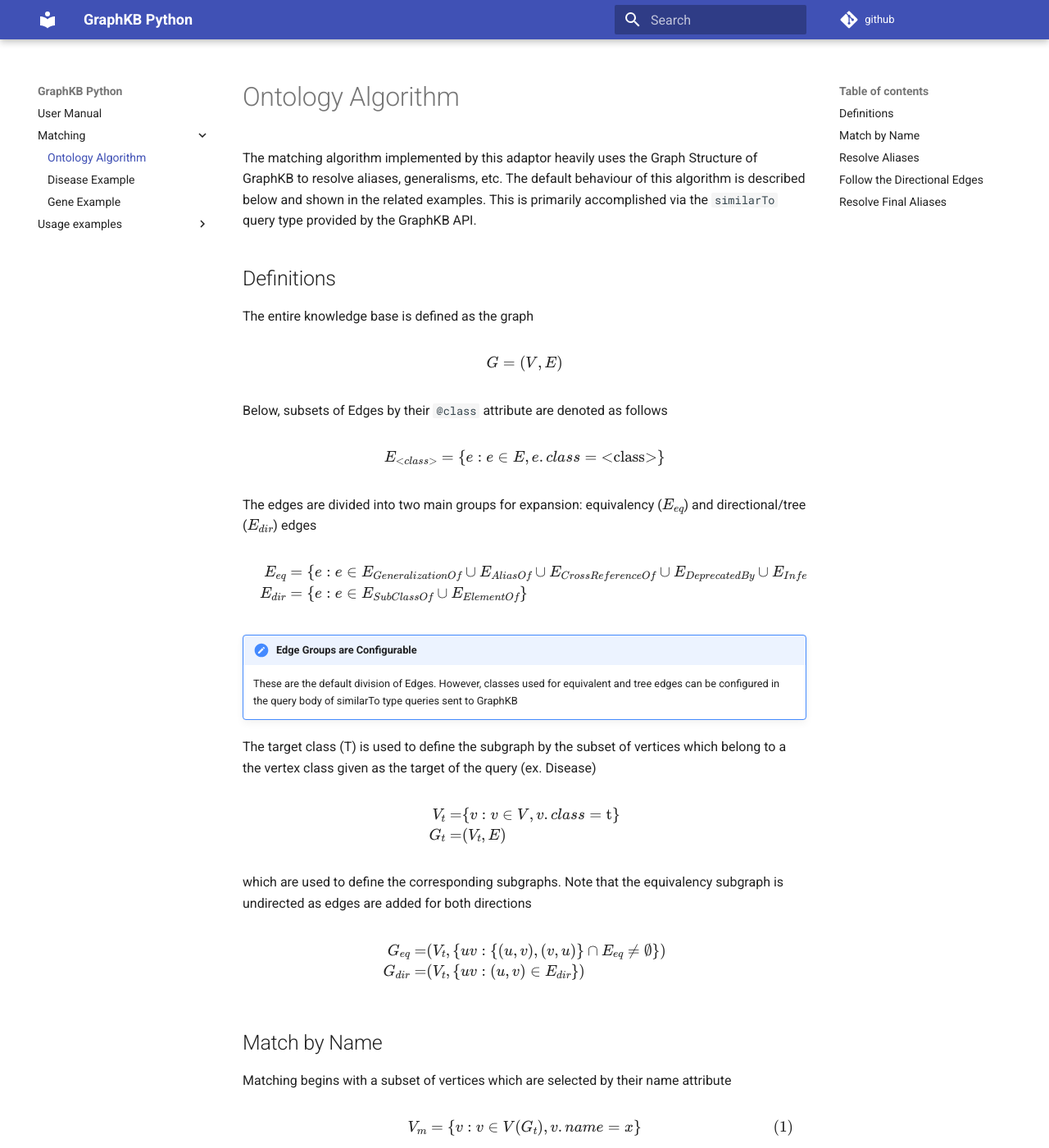
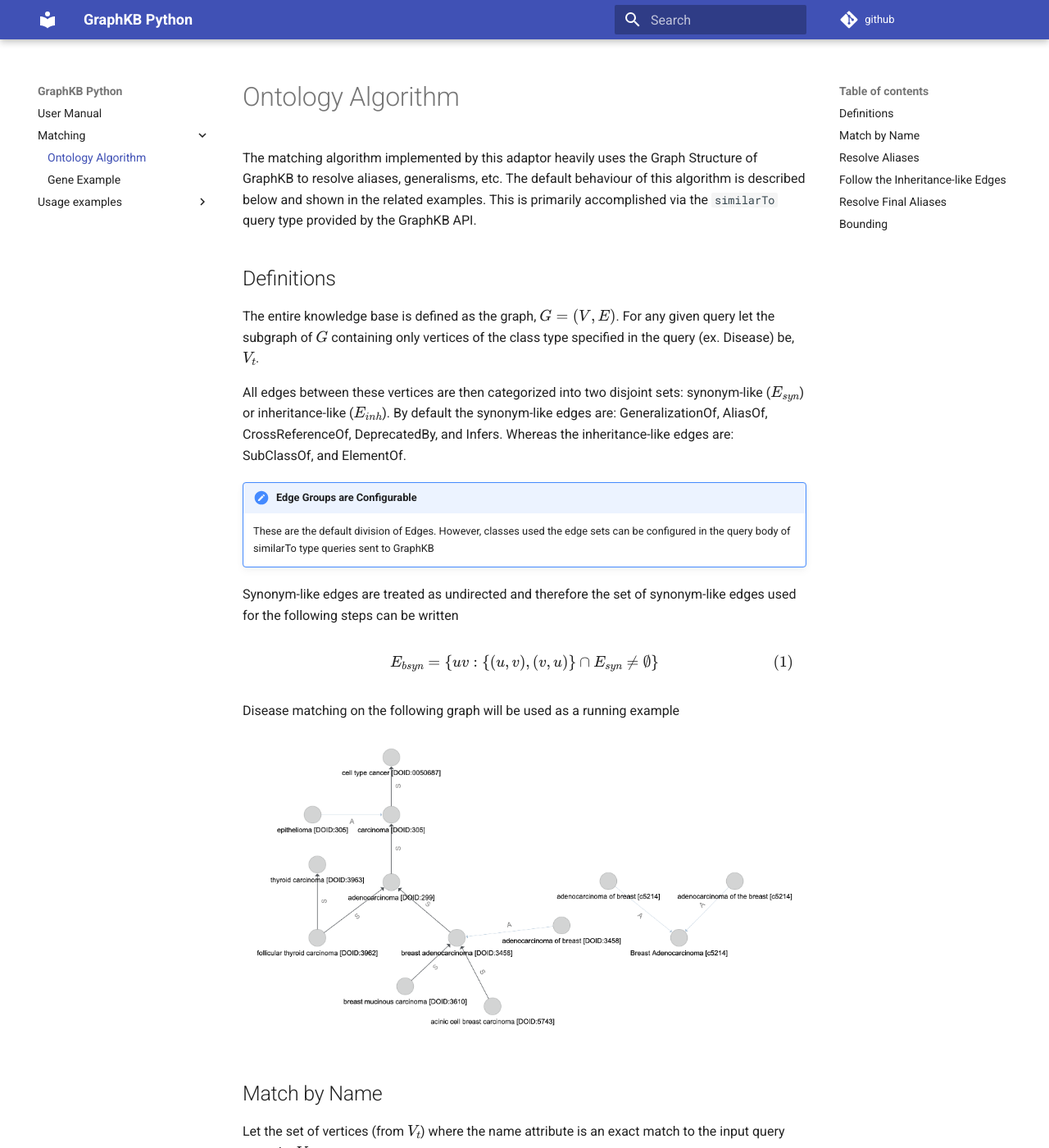
Before and after one commit to bcgsc/pori_graphkb_python, an MkDocs documentation site: the page built from docs/matching/index.md, in a window 1280 px wide and 1400 px high. Shown: the whole window at 82% size. Built offline with MkDocs 1.6.1 and Material for MkDocs 9.7.7, drawn with Linux system fonts in a browser that asks for light colours; comment, search, counter and statistics services are not loaded; some of the changed text lies outside the part shown.

Commit message:
Use simplified path notation

```diff
--- a/docs/matching/index.md
+++ b/docs/matching/index.md
@@ -7,107 +7,78 @@
 
 ## Definitions
 
-The entire knowledge base is defined as the graph
+The entire knowledge base is defined as the graph, $G = (V, E)$. For any given query let the
+subgraph of $G$ containing only vertices of the class type specified in the query (ex. Disease)
+be, $V_t$.
 
-$$
-G = (V, E)
-$$
-
-Below, subsets of Edges by their `@class` attribute are denoted as follows
-
-$$
-E_{<class>} = \{e: e \in E, e.class = \text{<class>} \}
-$$
-
-The edges are divided into two main groups for expansion: equivalency ($E_{eq}$)
-and directional/tree ($E_{dir}$) edges
-
-$$
-\begin{align*}
-    E_{eq} & = \{e: e \in E_{GeneralizationOf} \cup E_{AliasOf} \cup E_{CrossReferenceOf} \cup E_{DeprecatedBy} \cup E_{Infers} \}\\
-    E_{dir} & = \{e: e \in E_{SubClassOf} \cup E_{ElementOf} \}
-\end{align*}
-$$
+All edges between these vertices are then categorized into two disjoint sets: synonym-like
+($E_{syn}$) or inheritance-like ($E_{inh}$). By default the synonym-like edges are:
+GeneralizationOf, AliasOf, CrossReferenceOf, DeprecatedBy, and Infers. Whereas the
+inheritance-like edges are: SubClassOf, and ElementOf.
 
 !!! Note "Edge Groups are Configurable"
-    These are the default division of Edges. However, classes used for equivalent and tree edges
+    These are the default division of Edges. However, classes used the edge sets
     can be configured in the query body of similarTo type
     queries sent to GraphKB
 
-The target class (T) is used to define the subgraph by the subset of vertices which belong to a
-the vertex class given as the target of the query (ex. Disease)
+Synonym-like edges are treated as undirected and therefore the set of synonym-like edges used for
+the following steps can be written
 
 $$
-\begin{align*}
-    V_t = & \{v: v \in V, v.class = \text{t} \} \\
-    G_t = & (V_t,  E) \\
-\end{align*}
+\begin{equation}
+    E_{bsyn} = \{uv: \{(u, v), (v, u)\} \cap E_{syn} \neq \emptyset\}
+\end{equation}
 $$
 
-which are used to define the corresponding subgraphs. Note that the equivalency subgraph
-is undirected as edges are added for both directions
+Disease matching on the following graph will be used as a running example
 
-$$
-\begin{align*}
-    G_{eq} = & (V_t, \{uv: \{(u, v), (v, u)\} \cap E_{eq} \neq \emptyset\}) \\
-    G_{dir} = & (V_t, \{uv: (u, v) \in E_{dir}\}) \\
-\end{align*}
-$$
+![disease matching](../images/pori-disease-matching-1.png)
 
 ## Match by Name
 
-Matching begins with a subset of vertices which are selected by their name attribute
+Let the set of vertices (from $V_t$) where the name attribute is an exact match to the input query
+name be $V_m$.
+
+![disease matching](../images/pori-disease-matching-2.png)
+
+## Resolve Aliases
+
+Follow synonym-like edges from the set of name-matched vertices
 
 $$
 \begin{equation}
-V_{m} = \{v: v \in V(G_{t}), v.name = x\}
+    V_{syn} = \{v: v_0 \rightarrow v, v_0 \in V_{m}, (v_{j - 1}, v_{j}) \in E_{bsyn}\} \cup V_m
 \end{equation}
 $$
 
-## Resolve Aliases
+![disease matching](../images/pori-disease-matching-3.png)
 
-Next, equivalency edges ($E_{eq}$) are followed bidirectionally from the name matched set of vertices
-($V_{m}$) to a specified depth ($n$) using a breadth first search. This is defined as the set
-of walks, $W$ on the equivalency subgraph ($G_{eq}$).
+## Follow the Inheritance-like Edges
+
+The inheritance-like edges are followed next. Unlike the synonym-like edges, directionality is important here.
+We collect the set of vertices from all paths were at least one member of the path belongs to a
+previously collected vertex.
 
 $$
 \begin{equation}
-    W_{r} = \{(v_0, v_1, v_2, ..., v_n): (v_{j - 1}, v_{j}) \in E(G_{eq}), v_j \in V_{m} \}
+    V_{inh} = \{v: v_0 \rightarrow v, \vert V(v_0 \rightarrow v) \cap V_{syn} \vert > 0, (v_{j - 1}, v_{j}) \in E_{inh} \} \cup V_{syn}
 \end{equation}
 $$
 
-## Follow the Directional Edges
+![disease matching](../images/pori-disease-matching-4.png)
 
-The directional/tree edges are followed next. Unlike the equivalency edges, directionality is important here.
-First we collect the vertices that are ancestors of the alias-resolved vertices.
+## Resolve Final Aliases
+
+Finally, we repeat the synonym-like expansion
 
 $$
 \begin{equation}
-    W_{a} = \{(v_0, v_1, v_2, ..., v_{k}): (v_{j}, v_{j - 1}) \in E(G_{dir})  , v_j \in V(W_r) \cup V_{m} \}
+    V_{f} = \{v: v_0 \rightarrow v, v_0 \in V_{inh}, (v_{j - 1}, v_{j}) \in E_{bsyn}\} \cup V_{inh}
 \end{equation}
 $$
 
-Next we do the same for the descendants
+![disease matching](../images/pori-disease-matching-5.png)
 
-$$
-\begin{equation}
-    W_{d} = \{(v_0, v_1, v_2, ..., v_{k}): (v_{j-1}, v_{j}) \in E(G_{dir}), v_j \in V(W_r) \cup V_{m} \}
-\end{equation}
-$$
+## Bounding
 
-## Resolve Final Aliases
-
-Finally we repeat the equivalency expansion on the union of the ancestor and descendant vertices
-
-$$
-\begin{equation}
-    W_{f} = \{(v_0, v_1, v_2, ..., v_n): (v_{j-1}, v_{j}) \in E(G_{eq}), v_j \in V(W_{a} \cup W_{d} \cup W_{r}) \cup V_{m} \}
-\end{equation}
-$$
-
-The set of vertices returned by the matching algorithm is the total union of all vertices returned
-by the above equations (Includes any vertices which may have been singlets in the matching subgraphs)
-
-$$
-V(W_{f} \cup W_{d} \cup W_{a} \cup W_{r}) \cup V_{m}
-$$
+Note that the above Graph Traversals are bounded by input parameters to specify a maximum depth.
```
Also changed, not shown: docs/matching/disease.md (deleted, +0 -59 lines).
